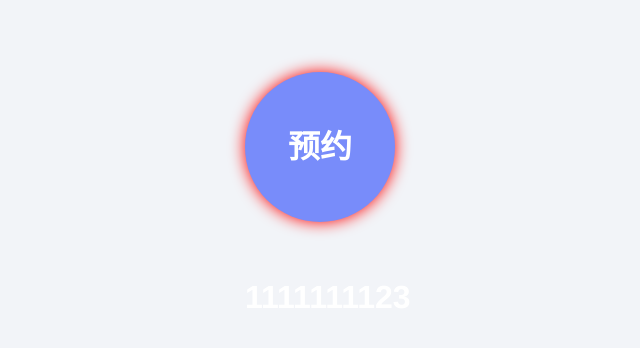
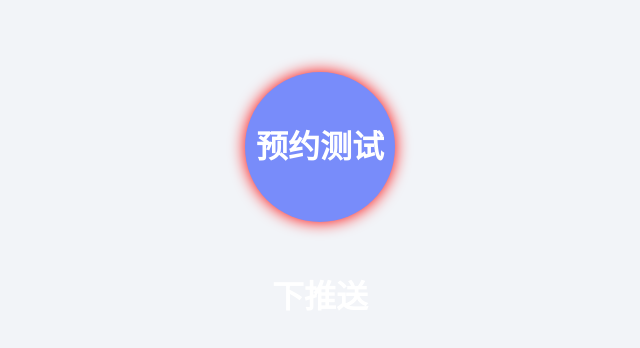
Before and after one commit to zhengpengtao/jenkinsDemo, a Vue app: page / in a window 1280 px wide. Shown: the part 108-456 px from the top of the page, without its empty margins (320-960 px from the left). Built offline with nearby package versions, Linux system fonts and the light colour scheme.

Commit message:
自动构建

```diff
--- a/src/components/HelloWorld.vue
+++ b/src/components/HelloWorld.vue
@@ -12,7 +12,7 @@ export default {
   name: 'HelloWorld',
   data () {
     return {
-      msg: '1111111123'
+      msg: '测试下推送'
     }
   }
 }
```
